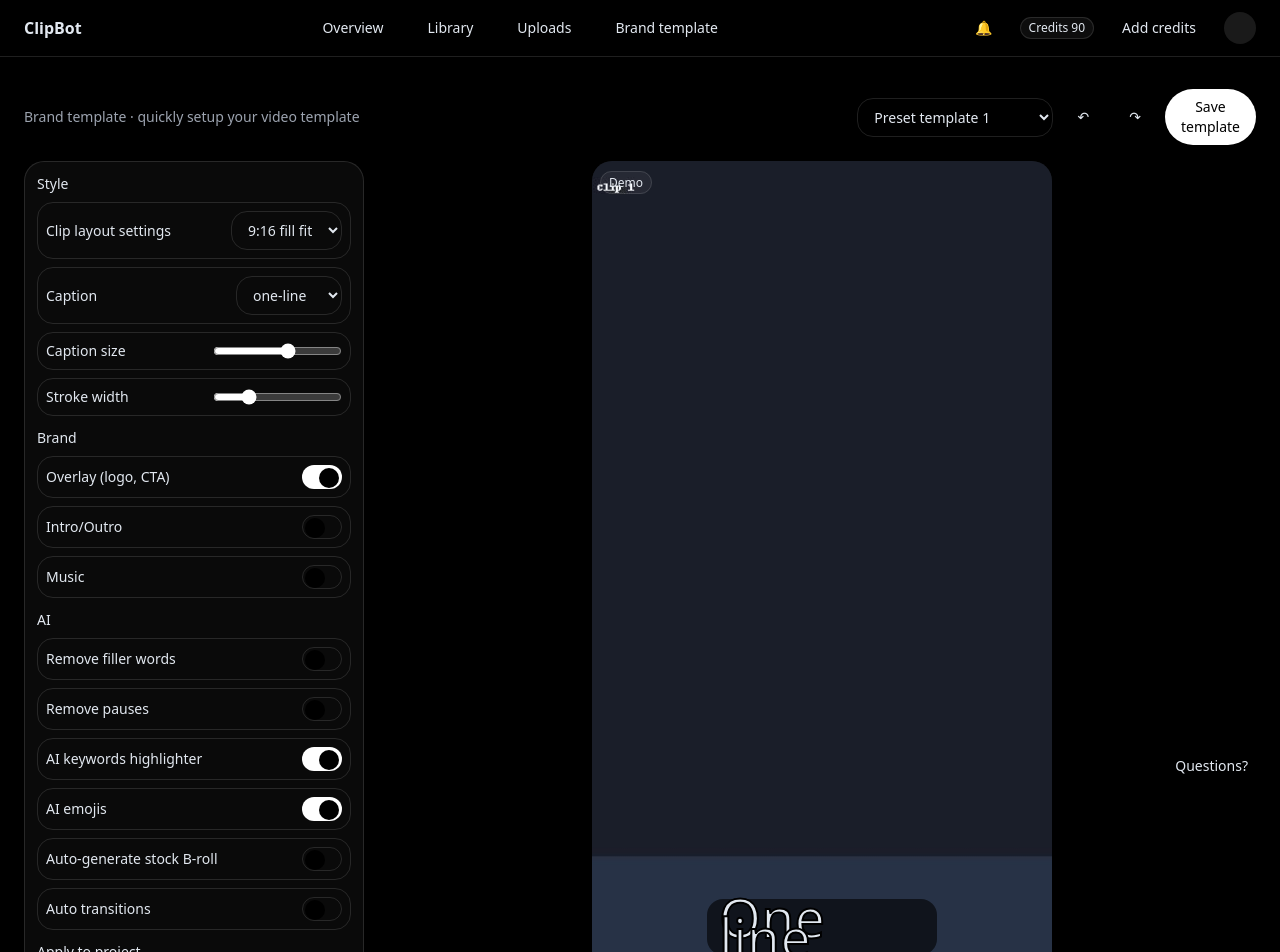
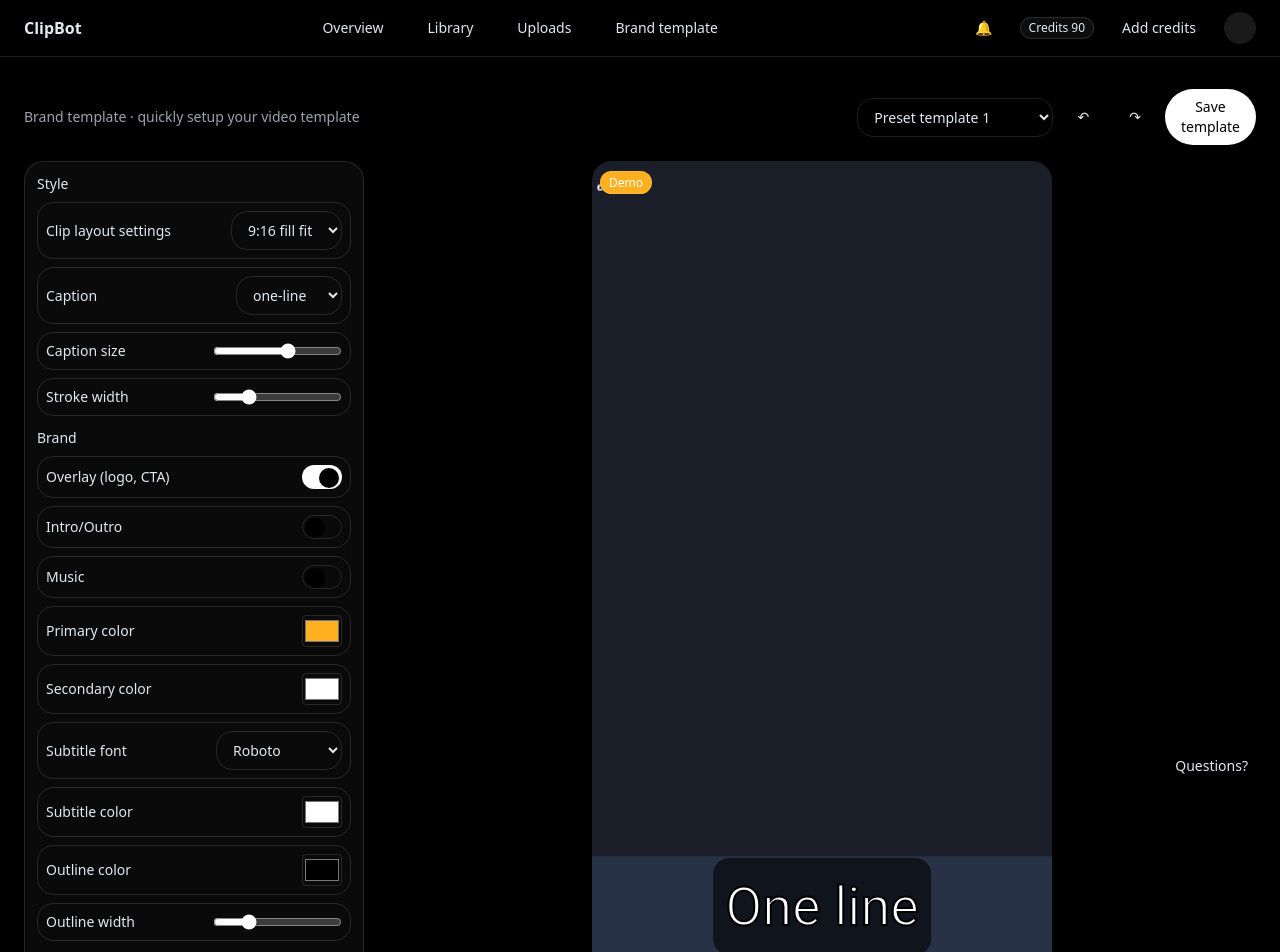
Before and after one commit to Fandry01/clipbot-frontend, a React (Vite) app: page /dashboard/brand-template in a window 1280 px wide. Shown: the top 952 px of the page. Built offline with nearby package versions, Linux system fonts and the light colour scheme.

Commit message:
updated Subtitles added fonts, and updated BrandTemplate.tsx

```diff
--- a/src/pages/BrandTemplate.tsx
+++ b/src/pages/BrandTemplate.tsx
@@ -3,6 +3,8 @@ import { useNavigate, useSearchParams } from 'react-router-dom'
 import UiSwitch from '../components/UiSwitch'
 import UiRange from '../components/UiRange'
 import UiSelect from '../components/UiSelect'
+import { getSubtitleFont } from '../subtitles/styles'
+import { SubtitleFontId, SUBTITLE_FONTS } from '../subtitles/styles'
 
 type TemplateState = {
     preset: string
@@ -19,6 +21,13 @@ type TemplateState = {
     aiEmojis: boolean
     autoBroll: boolean
     autoTransitions: boolean
+
+    brandPrimaryColor: string
+    brandSecondaryColor: string
+    subtitleFontId: SubtitleFontId
+    subtitlePrimaryColor: string
+    subtitleOutlineColor: string
+    subtitleOutlineWidth: number
 }
 
 const STORAGE_KEY = 'brandTemplate.v1'
@@ -45,13 +54,26 @@ export default function BrandTemplate() {
     const [aiEmojis, setAiEmojis] = useState(true)
     const [autoBroll, setAutoBroll] = useState(false)
     const [autoTransitions, setAutoTransitions] = useState(false)
+    const [brandPrimaryColor, setBrandPrimaryColor] = useState('#FFB020')
+    const [brandSecondaryColor, setBrandSecondaryColor] = useState('#FFFFFF')
+    const [subtitleFontId, setSubtitleFontId] = useState<SubtitleFontId>('roboto')
+    const [subtitlePrimaryColor, setSubtitlePrimaryColor] = useState('#FFFFFF')
+    const [subtitleOutlineColor, setSubtitleOutlineColor] = useState('#000000')
+    const [subtitleOutlineWidth, setSubtitleOutlineWidth] = useState(2)
+
+    const subtitleFont = getSubtitleFont(subtitleFontId)
+
 
     // compose tot één object (makkelijker saven)
     const tpl: TemplateState = useMemo(() => ({
         preset, layout, captionStyle, captionSize, stroke,
         overlay, intro, music,
         removeFiller, removePauses, keywordsHL, aiEmojis, autoBroll, autoTransitions,
-    }), [preset, layout, captionStyle, captionSize, stroke, overlay, intro, music, removeFiller, removePauses, keywordsHL, aiEmojis, autoBroll, autoTransitions])
+        brandPrimaryColor, brandSecondaryColor, subtitleFontId, subtitlePrimaryColor, subtitleOutlineColor,
+        subtitleOutlineWidth,
+    }), [preset, layout, captionStyle, captionSize, stroke, overlay, intro, music, removeFiller, removePauses,
+        keywordsHL, aiEmojis, autoBroll, autoTransitions,brandPrimaryColor, brandSecondaryColor,
+        subtitleFontId, subtitlePrimaryColor, subtitleOutlineColor, subtitleOutlineWidth,])
 
     // ---------- LOAD once ----------
     useEffect(() => {
@@ -73,6 +95,12 @@ export default function BrandTemplate() {
             setAiEmojis(saved.aiEmojis ?? true)
             setAutoBroll(!!saved.autoBroll)
             setAutoTransitions(!!saved.autoTransitions)
+            setBrandPrimaryColor(saved.brandPrimaryColor ?? '#FFB020')
+            setBrandSecondaryColor(saved.brandSecondaryColor ?? '#FFFFFF')
+            setSubtitleFontId(saved.subtitleFontId ?? 'roboto')
+            setSubtitlePrimaryColor(saved.subtitlePrimaryColor ?? '#FFFFFF')
+            setSubtitleOutlineColor(saved.subtitleOutlineColor ?? '#000000')
+            setSubtitleOutlineWidth(saved.subtitleOutlineWidth ?? 2)
         } catch {}
     }, [])
 
@@ -151,18 +179,94 @@ export default function BrandTemplate() {
                     </Section>
 
                     <Section title="Brand">
-                        <Row label="Overlay (logo, CTA)"><UiSwitch checked={overlay} onChange={setOverlay} /></Row>
-                        <Row label="Intro/Outro"><UiSwitch checked={intro} onChange={setIntro} /></Row>
-                        <Row label="Music"><UiSwitch checked={music} onChange={setMusic} /></Row>
+                        <Row label="Overlay (logo, CTA)">
+                            <UiSwitch checked={overlay} onChange={setOverlay} />
+                        </Row>
+                        <Row label="Intro/Outro">
+                            <UiSwitch checked={intro} onChange={setIntro} />
+                        </Row>
+                        <Row label="Music">
+                            <UiSwitch checked={music} onChange={setMusic} />
+                        </Row>
+
+                        <Row label="Primary color">
+                            <input
+                                type="color"
+                                value={brandPrimaryColor}
+                                onChange={e => setBrandPrimaryColor(e.target.value)}
+                                className="w-10 h-8 rounded border border-border bg-transparent"
+                            />
+                        </Row>
+                        <Row label="Secondary color">
+                            <input
+                                type="color"
+                                value={brandSecondaryColor}
+                                onChange={e => setBrandSecondaryColor(e.target.value)}
+                                className="w-10 h-8 rounded border border-border bg-transparent"
+                            />
+                        </Row>
+
+                        <Row label="Subtitle font">
+                            <UiSelect
+                                value={subtitleFontId}
+                                onChange={v => setSubtitleFontId(v as SubtitleFontId)}
+                                options={Object.values(SUBTITLE_FONTS).map(f => ({
+                                    value: f.id,
+                                    label: f.label,
+                                }))}
+                            />
+                        </Row>
+                        <Row label="Subtitle color">
+                            <input
+                                type="color"
+                                value={subtitlePrimaryColor}
+                                onChange={e => setSubtitlePrimaryColor(e.target.value)}
+                                className="w-10 h-8 rounded border border-border bg-transparent"
+                            />
+                        </Row>
+                        <Row label="Outline color">
+                            <input
+                                type="color"
+                                value={subtitleOutlineColor}
+                                onChange={e => setSubtitleOutlineColor(e.target.value)}
+                                className="w-10 h-8 rounded border border-border bg-transparent"
+                            />
+                        </Row>
+                        <Row label="Outline width">
+                            <UiRange
+                                value={subtitleOutlineWidth}
+                                onChange={setSubtitleOutlineWidth}
+                                min={0}
+                                max={8}
+                            />
+                        </Row>
                     </Section>
 
-                    <Section title="AI">
-                        <Row label="Remove filler words"><UiSwitch checked={removeFiller} onChange={setRemoveFiller} /></Row>
-                        <Row label="Remove pauses"><UiSwitch checked={removePauses} onChange={setRemovePauses} /></Row>
-                        <Row label="AI keywords highlighter"><UiSwitch checked={keywordsHL} onChange={setKeywordsHL} /></Row>
-                        <Row label="AI emojis"><UiSwitch checked={aiEmojis} onChange={setAiEmojis} /></Row>
-                        <Row label="Auto-generate stock B-roll"><UiSwitch checked={autoBroll} onChange={setAutoBroll} /></Row>
-                        <Row label="Auto transitions"><UiSwitch checked={autoTransitions} onChange={setAutoTransitions} /></Row>
+                    <Section title="AI (coming soon)">
+                        <div className="space-y-2 opacity-50 pointer-events-none">
+                            <div className="text-xs text-muted mb-1">
+                                Deze AI-helpers komen na versie 1. Je kunt ze nu nog niet aanpassen.
+                            </div>
+
+                            <Row label="Remove filler words">
+                                <UiSwitch checked={removeFiller} onChange={setRemoveFiller} />
+                            </Row>
+                            <Row label="Remove pauses">
+                                <UiSwitch checked={removePauses} onChange={setRemovePauses} />
+                            </Row>
+                            <Row label="AI keywords highlighter">
+                                <UiSwitch checked={keywordsHL} onChange={setKeywordsHL} />
+                            </Row>
+                            <Row label="AI emojis">
+                                <UiSwitch checked={aiEmojis} onChange={setAiEmojis} />
+                            </Row>
+                            <Row label="Auto-generate stock B-roll">
+                                <UiSwitch checked={autoBroll} onChange={setAutoBroll} />
+                            </Row>
+                            <Row label="Auto transitions">
+                                <UiSwitch checked={autoTransitions} onChange={setAutoTransitions} />
+                            </Row>
+                        </div>
                     </Section>
 
                     <Section title="Apply to project">
@@ -183,19 +287,31 @@ export default function BrandTemplate() {
                 <main className="flex items-start justify-center">
                     <div className="space-y-3">
                         <div className="relative bg-white/5 rounded-xl overflow-hidden shadow-card
-                aspect-[9/16] w-[360px] sm:w-[420px] lg:w-[460px]">
-                            <img src="/src/assets/thumb1.jpg" className="w-full h-full object-cover" />
-                            {overlay && <div className="absolute top-2 left-2"><span className="badge">Demo</span></div>}
+                                aspect-[9/16] w-[360px] sm:w-[420px] lg:w-[460px]">
+                            <img src="/src/assets/thumb1.jpg" className="w-full h-full object-cover"/>
+                            {overlay &&
+                                <div className="absolute top-2 left-2">
+                                    <span className="badge"
+                                          style={{ backgroundColor: brandPrimaryColor, color: brandSecondaryColor }}>
+                                        Demo
+                                    </span>
+                                </div>}
                             <div
-                                className="absolute bottom-6 left-1/2 -translate-x-1/2 px-3 py-2 rounded-lg bg-black/60 text-sm"
-                                style={{ fontSize: `${captionSize}px`, WebkitTextStroke: `${stroke}px black` }}
+                                className="absolute bottom-6 left-1/2 -translate-x-1/2 px-3 py-2 rounded-lg"
+                                style={{
+                                    fontSize: `${captionSize}px`,
+                                    fontFamily: subtitleFont.css,
+                                    color: subtitlePrimaryColor,
+                                    WebkitTextStroke: `${subtitleOutlineWidth}px ${subtitleOutlineColor}`,
+                                    backgroundColor: 'rgba(0,0,0,0.6)',
+                                }}
                             >
                                 One line
                             </div>
                         </div>
 
                         <div className="text-sm text-muted">
-                            {layout} · {captionStyle} · size {captionSize}px · stroke {stroke}px ·
+                            {layout} · {captionStyle} ·size {captionSize}px · stroke {subtitleOutlineWidth}px ·
                             {overlay ? ' Overlay' : ''}{intro ? ' · Intro/Outro' : ''}{music ? ' · Music' : ''}
                             {removeFiller ? ' · no fillers' : ''}{removePauses ? ' · no pauses' : ''}
                             {keywordsHL ? ' · keywords' : ''}{aiEmojis ? ' · emojis' : ''}
--- a/src/subtitles/styles.ts
+++ b/src/subtitles/styles.ts
@@ -11,6 +11,44 @@ export type SubtitleStyle = {
     marginV: number
     wrapStyle: 0 | 1 | 2
 }
+export type SubtitleFont = {
+    id: SubtitleFontId
+    label: string
+    /** CSS font-family stack voor de browser preview */
+    css: string
+    /** Exacte fontnaam zoals FFmpeg/ASS die moet kennen */
+    ass: string
+}
+
+export type SubtitleFontId = 'roboto' | 'montserrat' | 'helvetica' | 'bold_display'
+
+export const SUBTITLE_FONTS: Record<SubtitleFontId, SubtitleFont> = {
+    roboto: {
+        id: 'roboto',
+        label: 'Roboto',
+        css: 'Roboto, system-ui, -apple-system, BlinkMacSystemFont, "Segoe UI", sans-serif',
+        ass: 'Roboto',
+    },
+    montserrat: {
+        id: 'montserrat',
+        label: 'Montserrat',
+        css: 'Montserrat, system-ui, -apple-system, BlinkMacSystemFont, "Segoe UI", sans-serif',
+        ass: 'Montserrat',
+    },
+    helvetica: {
+        id: 'helvetica',
+        label: 'Helvetica',
+        css: 'system-ui, -apple-system, BlinkMacSystemFont, "Segoe UI", "Helvetica Neue", Arial, sans-serif',
+        ass: 'Helvetica Neue', // match dit met de echte naam van je TTF
+    },
+    bold_display: {
+        id: 'bold_display',
+        label: 'Bold display',
+        css: '"Anton", "Oswald", system-ui, sans-serif',
+        ass: 'Anton', // of 'Oswald' – wat jij in de render container installeert
+    },
+}
+
 
 export  type  SubtitlePresetId =
     | 'TIKTOK_POP'
@@ -116,6 +154,10 @@ export const SUBTITLE_STYLE_PRESETS: SubtitleStylePreset[] =[
         },
     },
 ]
+
+export function getSubtitleFont(id: SubtitleFontId): SubtitleFont {
+    return SUBTITLE_FONTS[id] ?? SUBTITLE_FONTS.roboto
+}
 export function getSubtitlePreset(id: SubtitlePresetId): SubtitleStylePreset{
     const preset = SUBTITLE_STYLE_PRESETS.find(p => p.id === id)
     return preset ?? SUBTITLE_STYLE_PRESETS[0];
```
